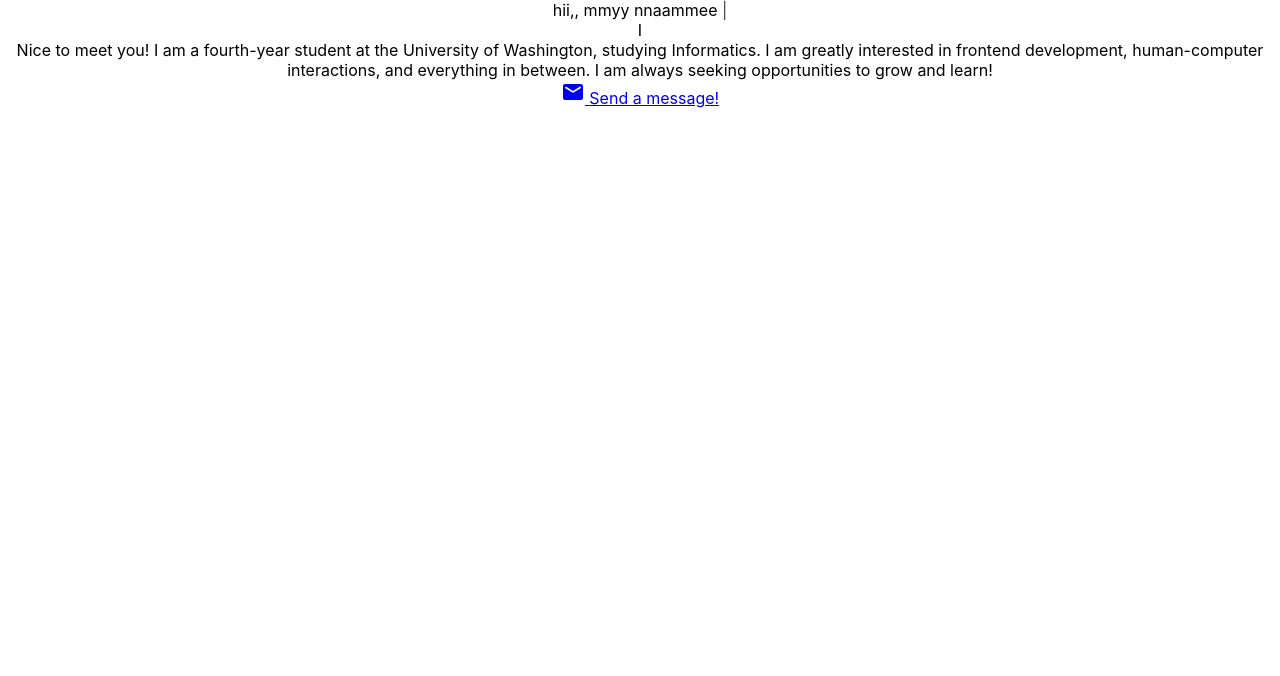
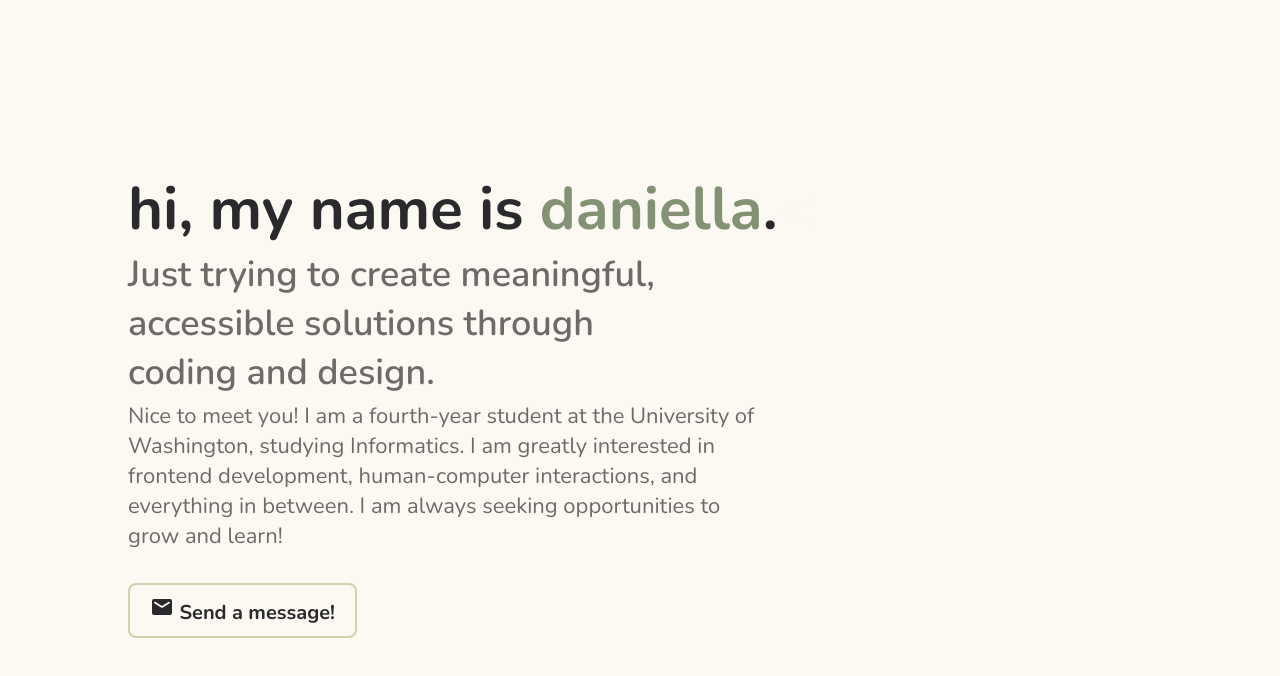
Before and after one commit to daniellatsing/personal-site, a React (Create React App) app: page / in a window 1280 px wide. Shown: the top 676 px of the page. Built offline with nearby package versions, Linux system fonts and the light colour scheme.

Commit message:
added new packages, revised typing effect code, deleted unused imports, added css to intro, and deleted unused files

```diff
--- a/package.json
+++ b/package.json
@@ -13,6 +13,7 @@
     "react": "^18.2.0",
     "react-dom": "^18.2.0",
     "react-scripts": "5.0.1",
+    "react-simple-typewriter": "^5.0.1",
     "react-typist": "^2.0.5",
     "web-vitals": "^2.1.4"
   },
--- a/src/App.css
+++ b/src/App.css
@@ -1,5 +1,32 @@
+@import url('https://fonts.googleapis.com/css2?family=Nunito:ital,wght@0,200;0,300;0,400;0,500;0,600;0,700;0,800;0,900;1,200;1,300;1,400;1,500;1,600;1,700;1,800;1,900&family=Varela+Round&display=swap');
+
+/* SITE COLOR VARIABLES */
+:root {
+  --bg-bone: #fcf9f3;
+  --beige: #e4e0d8;
+  --light-green: #CCD5AE;
+  --dark-green: #829273;
+  --black: #2A2A2D;
+  --grey: #6e6a6a;
+}
+
+/* FONT */
+body {
+  font-family: 'Nunito', sans-serif;
+  color: var(--black);
+}
+
+p {
+  font-size: 20px;
+  color: var(--black);
+}
+
+html {
+  scroll-behavior: smooth;
+}
+
 .App {
-  text-align: center;
+  background-color: var(--bg-bone);
 }
 
 .App-logo {
--- a/src/App.js
+++ b/src/App.js
@@ -5,10 +5,15 @@ import Intro from "./components/Intro";
 
 
 function App() {
+  // const text = useTypingEffect("hi, there", 500);
+
   return (
     <div className="App">
       <div className="content">
         <Intro></Intro>
+      </div>
+      <div className="content">
+
       </div>
     </div>
   );
--- a/src/components/FadeInSection.js
+++ /dev/null
@@ -1,28 +0,0 @@
-import React from "react";
-
-function FadeInSection(props) {
-    const [isVisible, setVisible] = React.useState(false);
-    const domRef = React.useRef();
-    React.useEffect(() => {
-        const observer = new IntersectionObserver(entries => {
-            entries.forEach(entry => {
-                if (entry.isIntersecting) {
-                    setVisible(entry.isIntersecting);
-                }
-            });
-        });
-        observer.observe(domRef.current);
-        return () => observer.unobserve(domRef.current);
-    }, []);
-    return (
-        <div
-            className={`fade-in-section ${isVisible ? "is-visible" : ""}`}
-            style={{ transitionDelay: `${props.delay}` }}
-            ref={domRef}
-        >
-            {props.children}
-        </div>
-    );
-}
-
-export default FadeInSection;
--- a/src/components/Intro.js
+++ b/src/components/Intro.js
@@ -1,7 +1,6 @@
 import React from "react";
-import Typist from "react-typist";
-import FadeInSection from "./FadeInSection";
-import MailRoundedIcon from '@mui/icons-material/MailRounded';
+import EmailRoundedIcon from '@mui/icons-material/EmailRounded';
+import { TypeWriter } from "./TypeWriter";
 
 import ".././styles/Intro.css";
 import "react-typist/dist/Typist.css";
@@ -25,25 +24,12 @@ class Intro extends React.Component {
 
     render() {
         return (
-            <div className="intro">
-                <Typist
-                    avgTypingDelay={500}
-                    cursor={{
-                        show: true,
-                        blink: true,
-                        element: '|',
-                        hideWhenDone: true,
-                        hideWhenDoneDelay: 500,
-                    }}
-                >
-                    <span className="intro-title">
-                        {"hi, my name is "}
-                        <span className="intro-name">{"daniella"}</span>
-                        {"."}
-                    </span>
-                </Typist>
-                <FadeInSection>
-                    <div className="intro-subtitle">I </div>
+            <div id="intro">
+                <TypeWriter />
+                <div className="intro-subtitle">
+                    Just trying to create meaningful, accessible
+                    solutions through coding and design.
+                </div>
                 <div className="intro-desc">
                     Nice to meet you! I am a fourth-year student at the University
                     of Washington, studying Informatics. I am greatly interested
@@ -54,10 +40,9 @@ class Intro extends React.Component {
                     href="mailto:daniellatsing@gmail.com"
                     className="intro-contact"
                 >
-                        <MailRoundedIcon></MailRoundedIcon>
+                    <EmailRoundedIcon></EmailRoundedIcon>
                     {"  " + "Send a message!"}
                 </a>
-                </FadeInSection>
             </div>
         );
     }
--- /dev/null
+++ b/src/components/TypeWriter.js
@@ -0,0 +1,45 @@
+import React from "react";
+import { useTypewriter, Cursor } from "react-simple-typewriter";
+import ".././styles/TypeWriter.css";
+
+export function TypeWriter() {
+    // const [greeting] = useTypewriter({
+    //     words: ["hi, my name is daniella"],
+    //     loop: 1,
+    //     typeSpeed: 130,
+    // });
+
+    const [text] = useTypewriter({
+        words: [" daniella"],
+        loop: 1,
+        typeSpeed: 130,
+    });
+
+    // const text = ([text]) => {
+    //     if (greeting.isType === false) {
+    //         useTypewriter({
+    //             words: ["daniella"],
+    //             loop: 1,
+    //             typeSpeed: 130,
+    //             delaySpeed: 500,
+    //         });
+    //     };
+    // }
+
+    return (
+        <h1 className="typewriter-greeting">
+            hi, my name is
+            {/* {greeting}  */}
+            <span className="typewriter-name">
+                {text}
+            </span>
+            .
+            <span className="typewriter-cursor">
+                <Cursor
+                    cursorStyle="<"
+                    cursorBlinking={true}
+                />
+            </span>
+        </h1>
+    );
+}
--- a/src/styles/Intro.css
+++ b/src/styles/Intro.css
@@ -0,0 +1,44 @@
+#intro {
+    display: flex;
+    flex-direction: column;
+    align-items: flex-start;
+    padding-left: 10%;
+    padding-top: 10%;
+    min-height: 100vh;
+}
+
+.intro-subtitle {
+    margin-top: -5vh;
+    color: var(--grey);
+    font-weight: 600;
+    font-size: 36px;
+    width: 50%;
+}
+
+.intro-desc {
+    margin-top: 0.5vh;
+    color: var(--grey);
+    width: 55%;
+    font-size: 22px;
+    padding-bottom: 4vh;
+}
+
+.intro-contact {
+    font-size: 20px;
+    font-weight: bolder;
+    border: 2px solid var(--light-green);
+    padding: 10px 20px;
+    cursor: pointer;
+    border-radius: 8px;
+    color: var(--black);
+    align-self: baseline;
+}
+
+a.intro-contact {
+    text-decoration: none;
+}
+
+.intro-contact:hover {
+    color: var(--dark-green);
+    background-color: var(--beige);
+}
--- /dev/null
+++ b/src/styles/TypeWriter.css
@@ -0,0 +1,15 @@
+.typewriter-greeting {
+    font-size: 60px;
+    font-weight: 700;
+}
+
+.typewriter-name {
+    font-weight: bold;
+    color: var(--dark-green);
+    font-weight: 700;
+}
+
+.typewriter-cursor {
+    color: var(--light-green);
+    font-weight: 700;
+}
```
Also changed, not shown: 1 other file (tests, documents, lock files or other folders). Lines whose indentation alone changed are shown as unchanged.
